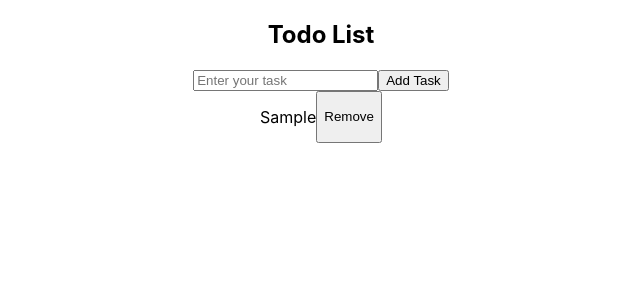
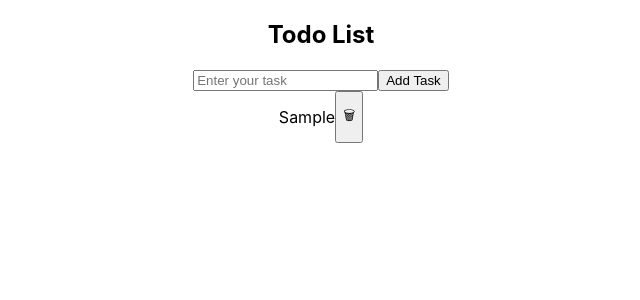
Before and after one commit to Pascha-404/todolist, a React (Create React App) app: page / in a window 1280 px wide. Both pictures are taken after typing "Sample" into the empty fields and a click on the button "Add Task". Shown: the top 300 px of the page, without its empty margins (319-959 px from the left). Built offline with nearby package versions, Linux system fonts and the light colour scheme.

Commit message:
added classes and symbol

```diff
--- a/src/Todo.js
+++ b/src/Todo.js
@@ -1,15 +1,15 @@
-import React, { Component } from 'react'
-import './Todo.css'
+import React, { Component } from 'react';
+import './Todo.css';
 
 class Todo extends Component {
-    render() {
-        return (
-            <div className="Todo">
-                <p>{this.props.task}</p>
-                <button>Remove</button>
-            </div>
-        )
-    }
+	render() {
+		return (
+			<div className='Todo'>
+				<p className='Todo-data'>{this.props.task}</p>
+				<button className='Todo-btn'>🗑</button>
+			</div>
+		);
+	}
 }
 
 export default Todo;
```
